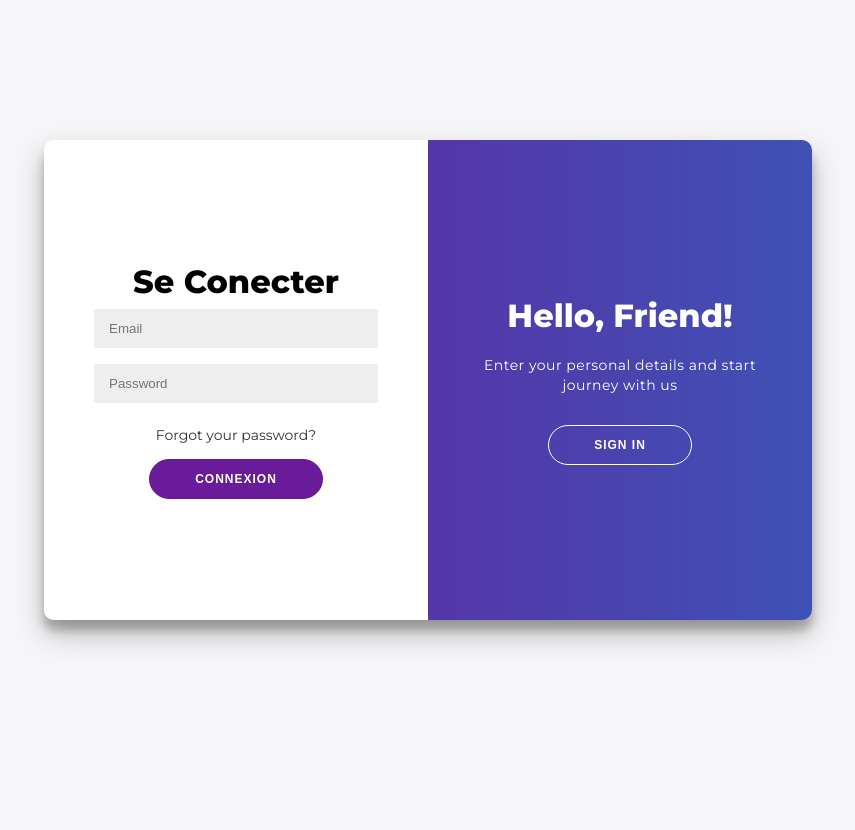
After one commit to Nerd658/gestion-de-stock-complet, a Django app: page /connexion/ in a window 1280 px wide. The commit adds this page. Shown: the whole page, without its empty margins (212-1067 px from the left). Run offline with Django 5.2, Linux system fonts and the light colour scheme.

Commit message:
design ok + page de connexion ok

```diff
--- /dev/null
+++ b/static/assets/css/connexion.css
@@ -0,0 +1,251 @@
+@import url('https://fonts.googleapis.com/css?family=Montserrat:400,800');
+
+* {
+	box-sizing: border-box;
+}
+
+body {
+	background: #f6f5f7;
+	display: flex;
+	justify-content: center;
+	align-items: center;
+	flex-direction: column;
+	font-family: 'Montserrat', sans-serif;
+	height: 100vh;
+	margin: -20px 0 50px;
+}
+
+h1 {
+	font-weight: bold;
+	margin: 0;
+}
+
+h2 {
+	text-align: center;
+}
+
+p {
+	font-size: 14px;
+	font-weight: 100;
+	line-height: 20px;
+	letter-spacing: 0.5px;
+	margin: 20px 0 30px;
+}
+
+span {
+	font-size: 12px;
+}
+
+a {
+	color: #333;
+	font-size: 14px;
+	text-decoration: none;
+	margin: 15px 0;
+}
+
+button {
+	border-radius: 20px;
+	border: 1px solid #6a1b9a; /* Violet */
+	background-color: #6a1b9a; /* Violet */
+	color: #FFFFFF;
+	font-size: 12px;
+	font-weight: bold;
+	padding: 12px 45px;
+	letter-spacing: 1px;
+	text-transform: uppercase;
+	transition: transform 80ms ease-in;
+}
+
+button:active {
+	transform: scale(0.95);
+}
+
+button:focus {
+	outline: none;
+}
+
+button.ghost {
+	background-color: transparent;
+	border-color: #FFFFFF;
+}
+
+form {
+	background-color: #FFFFFF;
+	display: flex;
+	align-items: center;
+	justify-content: center;
+	flex-direction: column;
+	padding: 0 50px;
+	height: 100%;
+	text-align: center;
+}
+
+input {
+	background-color: #eee;
+	border: none;
+	padding: 12px 15px;
+	margin: 8px 0;
+	width: 100%;
+}
+
+.container {
+	background-color: #fff;
+	border-radius: 10px;
+  	box-shadow: 0 14px 28px rgba(0,0,0,0.25),
+			0 10px 10px rgba(0,0,0,0.22);
+	position: relative;
+	overflow: hidden;
+	width: 768px;
+	max-width: 100%;
+	min-height: 480px;
+}
+
+.form-container {
+	position: absolute;
+	top: 0;
+	height: 100%;
+	transition: all 0.6s ease-in-out;
+}
+
+.sign-in-container {
+	left: 0;
+	width: 50%;
+	z-index: 2;
+}
+
+.container.right-panel-active .sign-in-container {
+	transform: translateX(100%);
+}
+
+.sign-up-container {
+	left: 0;
+	width: 50%;
+	opacity: 0;
+	z-index: 1;
+}
+
+.container.right-panel-active .sign-up-container {
+	transform: translateX(100%);
+	opacity: 1;
+	z-index: 5;
+	animation: show 0.6s;
+}
+
+@keyframes show {
+	0%, 49.99% {
+		opacity: 0;
+		z-index: 1;
+	}
+
+	50%, 100% {
+		opacity: 1;
+		z-index: 5;
+	}
+}
+
+.overlay-container {
+	position: absolute;
+	top: 0;
+	left: 50%;
+	width: 50%;
+	height: 100%;
+	overflow: hidden;
+	transition: transform 0.6s ease-in-out;
+	z-index: 100;
+}
+
+.container.right-panel-active .overlay-container{
+	transform: translateX(-100%);
+}
+
+.overlay {
+	background: #6a1b9a; /* Violet */
+	background: -webkit-linear-gradient(to right, #6a1b9a, #3f51b5); /* Violet to Blue */
+	background: linear-gradient(to right, #6a1b9a, #3f51b5); /* Violet to Blue */
+	background-repeat: no-repeat;
+	background-size: cover;
+	background-position: 0 0;
+	color: #FFFFFF;
+	position: relative;
+	left: -100%;
+	height: 100%;
+	width: 200%;
+  	transform: translateX(0);
+	transition: transform 0.6s ease-in-out;
+}
+
+.container.right-panel-active .overlay {
+  	transform: translateX(50%);
+}
+
+.overlay-panel {
+	position: absolute;
+	display: flex;
+	align-items: center;
+	justify-content: center;
+	flex-direction: column;
+	padding: 0 40px;
+	text-align: center;
+	top: 0;
+	height: 100%;
+	width: 50%;
+	transform: translateX(0);
+	transition: transform 0.6s ease-in-out;
+}
+
+.overlay-left {
+	transform: translateX(-20%);
+}
+
+.container.right-panel-active .overlay-left {
+	transform: translateX(0);
+}
+
+.overlay-right {
+	right: 0;
+	transform: translateX(0);
+}
+
+.container.right-panel-active .overlay-right {
+	transform: translateX(20%);
+}
+
+.social-container {
+	margin: 20px 0;
+}
+
+.social-container a {
+	border: 1px solid #DDDDDD;
+	border-radius: 50%;
+	display: inline-flex;
+	justify-content: center;
+	align-items: center;
+	margin: 0 5px;
+	height: 40px;
+	width: 40px;
+}
+
+footer {
+    background-color: #222;
+    color: #fff;
+    font-size: 14px;
+    bottom: 0;
+    position: fixed;
+    left: 0;
+    right: 0;
+    text-align: center;
+    z-index: 999;
+}
+
+footer p {
+    margin: 10px 0;
+}
+
+footer i {
+    color: red;
+}
+
+footer a {
+    color: #3c97bf;
+    text-decoration: none;
+}
--- /dev/null
+++ b/static/assets/js/connexion.js
@@ -0,0 +1,11 @@
+const signUpButton = document.getElementById('signUp');
+const signInButton = document.getElementById('signIn');
+const container = document.getElementById('container');
+
+signUpButton.addEventListener('click', () => {
+	container.classList.add("right-panel-active");
+});
+
+signInButton.addEventListener('click', () => {
+	container.classList.remove("right-panel-active");
+});
--- /dev/null
+++ b/templates/utilisateurs/connexion.html
@@ -0,0 +1,47 @@
+{% load static %}
+<!DOCTYPE html>
+<html lang="en">
+<head>
+    <meta charset="UTF-8">
+    <meta name="viewport" content="width=device-width, initial-scale=1.0">
+    <title>Connexion</title>
+
+    <!-- Lien vers le fichier CSS -->
+    <link rel="stylesheet" href="{% static 'assets/css/connexion.css' %}">
+</head>
+<body>
+
+
+<div class="container" id="container">
+
+    <div class="form-container sign-in-container">
+        <form action="#">
+            <h1>Se Conecter</h1>
+            <input type="email" placeholder="Email" />
+            <input type="password" placeholder="Password" />
+            <a href="#">Forgot your password?</a>
+            <button>connexion</button>
+        </form>
+    </div>
+    <div class="overlay-container">
+        <div class="overlay">
+            <div class="overlay-panel overlay-left">
+                <h1>Welcome Back!</h1>
+                <p>To keep connected with us please login with your personal info</p>
+                <button class="ghost" id="signIn">Sign In</button>
+            </div>
+            <div class="overlay-panel overlay-right">
+                <h1>Hello, Friend!</h1>
+                <p>Enter your personal details and start journey with us</p>
+                <button class="ghost" id="signUp">Sign In</button>
+            </div>
+        </div>
+    </div>
+</div>
+
+
+
+<!-- Lien vers le fichier JavaScript -->
+<script src="{% static 'assets/js/connexion.js' %}"></script>
+</body>
+</html>
--- a/utilisateurs/urls.py
+++ b/utilisateurs/urls.py
@@ -2,5 +2,7 @@ from django.urls import path
 from . import views
 
 urlpatterns = [
+
+    path('connexion/', views.connexion, name='connexion'),
     path('', views.dashboard, name='dashboard'),
 ]
--- a/utilisateurs/views.py
+++ b/utilisateurs/views.py
@@ -5,3 +5,7 @@ from django.shortcuts import render
 # Vue pour le tableau de bord
 def dashboard(request):
     return render(request, 'utilisateurs/dashboard.html')
+
+
+def connexion(request):
+    return render(request, 'utilisateurs/connexion.html')
```
Also changed, not shown: templates/raccourcis/base.html (+8 -7 lines), templates/stocks/gestion_stocks.html (+12 -93 lines), templates/utilisateurs/deconnexion.html (added).
